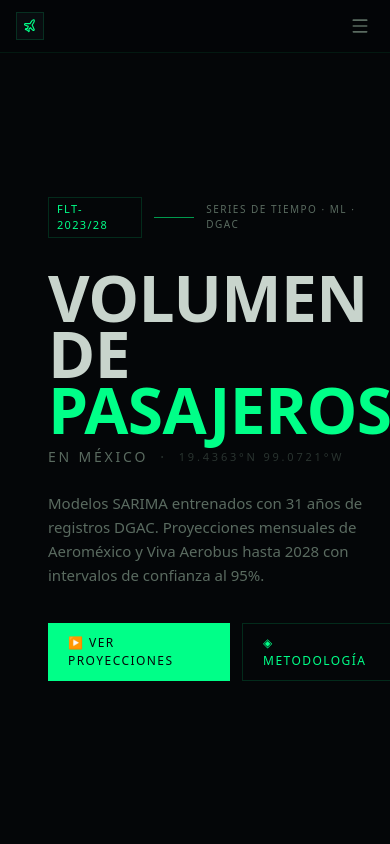
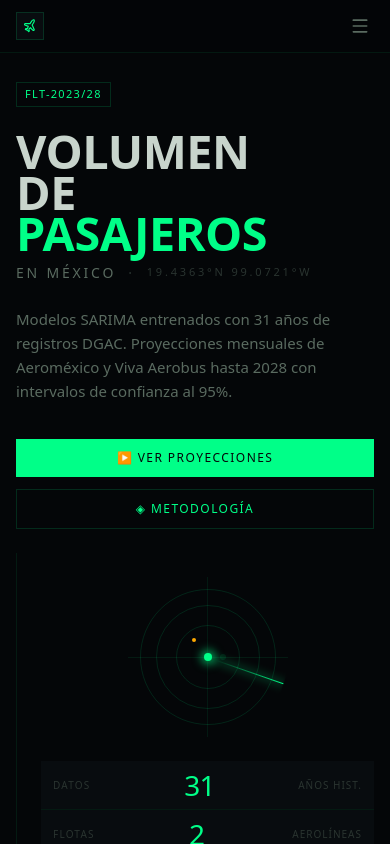
Before and after one commit to dvillagrans/Passenger-Volume-Prediction-in-Mexico, a Next.js app in the folder dashboard/: page / in a window 390 px wide. Shown: the top 844 px of the page. Built offline with nearby package versions, Linux system fonts and the light colour scheme; a web font is replaced by a local one.

Commit message:
responsive: HeroSection — stack vertical on mobile, smaller headline, full-width stats

```diff
--- a/dashboard/src/components/HeroSection.tsx
+++ b/dashboard/src/components/HeroSection.tsx
@@ -52,27 +52,25 @@
   return (
     <section
       id="hero"
+      className="grid grid-cols-1 lg:grid-cols-[1fr_380px]"
       style={{
-        display: "grid",
-        gridTemplateColumns: "1fr 380px",
-        gridTemplateRows: "auto",
         gap: 0,
         minHeight: "100vh",
-        padding: "80px 48px 48px",
+        padding: "80px 16px 48px",
         alignItems: "center",
         maxWidth: "1400px",
         margin: "0 auto",
       }}
     >
       {/* COLUMNA IZQUIERDA: contenido principal */}
-      <div style={{ paddingRight: "48px" }}>
+      <div className="lg:pr-12" style={{ paddingRight: 0 }}>
         {/* Flight tag */}
         <div
+          className="mb-6 lg:mb-8"
           style={{
             display: "inline-flex",
             alignItems: "center",
             gap: "12px",
-            marginBottom: "32px",
           }}
         >
           <span
@@ -83,11 +81,13 @@
               padding: "3px 8px",
               border: "1px solid var(--border-normal)",
               letterSpacing: "0.12em",
+              flexShrink: 0,
             }}
           >
             FLT-2023/28
           </span>
           <div
+            className="hidden sm:block"
             style={{
               width: "40px",
               height: "1px",
@@ -95,6 +95,7 @@
             }}
           />
           <span
+            className="hidden sm:inline"
             style={{
               fontFamily: "var(--font-mono)",
               fontSize: "10px",
@@ -111,7 +112,7 @@
           style={{
             fontFamily: "var(--font-display)",
             fontWeight: 700,
-            fontSize: "clamp(64px, 8vw, 110px)",
+            fontSize: "clamp(44px, 12vw, 110px)",
             lineHeight: 0.88,
             letterSpacing: "-0.01em",
             textTransform: "uppercase",
@@ -129,6 +130,7 @@
 
         {/* Subtítulo geográfico */}
         <div
+          className="flex-wrap"
           style={{
             fontFamily: "var(--font-mono)",
             fontSize: "14px",
@@ -165,7 +167,7 @@
         </p>
 
         {/* CTAs */}
-        <div style={{ display: "flex", gap: "12px" }}>
+        <div className="flex flex-col sm:flex-row" style={{ gap: "12px" }}>
           <a
             href="#predicciones"
             style={{
@@ -181,9 +183,11 @@
               textDecoration: "none",
               display: "inline-flex",
               alignItems: "center",
+              justifyContent: "center",
               gap: "6px",
               borderRadius: 0,
               transition: "box-shadow 0.2s",
+              whiteSpace: "nowrap",
             }}
             onMouseEnter={(e) =>
               (e.currentTarget.style.boxShadow =
@@ -209,9 +213,11 @@
               textDecoration: "none",
               display: "inline-flex",
               alignItems: "center",
+              justifyContent: "center",
               gap: "6px",
               borderRadius: 0,
               transition: "border-color 0.2s",
+              whiteSpace: "nowrap",
             }}
             onMouseEnter={(e) =>
               (e.currentTarget.style.borderColor = "var(--border-bright)")
@@ -227,9 +233,10 @@
 
       {/* COLUMNA DERECHA: panel técnico */}
       <div
+        className="mt-12 lg:mt-0"
         style={{
           borderLeft: "1px solid var(--border-dim)",
-          paddingLeft: "32px",
+          paddingLeft: "24px",
           height: "100%",
           display: "flex",
           flexDirection: "column",
```
